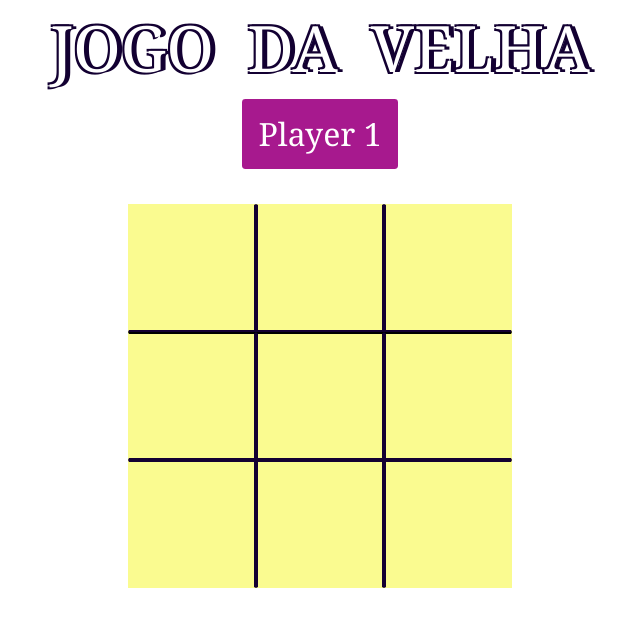
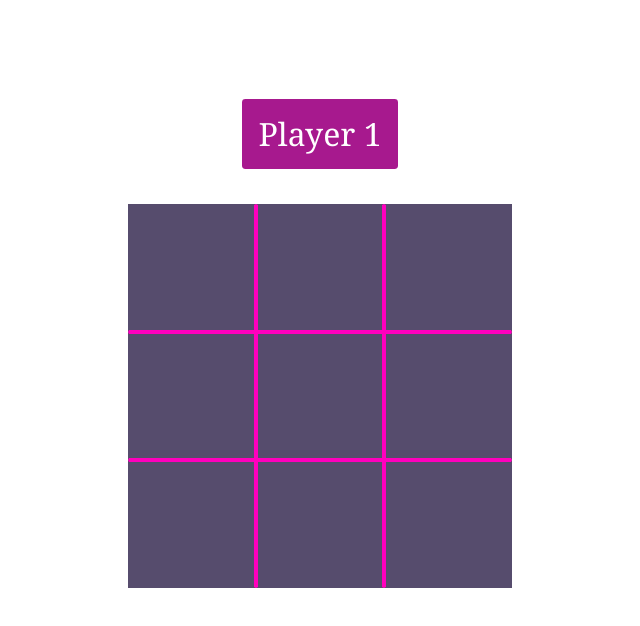
Before and after one commit to GDeusvid/jogo-da-velha, a plain HTML site: page index.html in a window 1280 px wide. Both pictures are taken after a click on the button "1 X COM.". Shown: the whole page, without its empty margins (320-960 px from the left). Drawn offline with nearby package versions, Linux system fonts and the light colour scheme.

Commit message:
Add files via upload

```diff
--- a/game.js
+++ b/game.js
@@ -23,22 +23,33 @@ function inicia1x1(){
     tipodeJogo = selectTipodeJogo[0];
     $("#1x1").hide();
     $("#1xcom").hide();
+    if (playerTime===0){
+        $("h2").html("Player 1");
+    }
 
-    $("h2").html("Player 1");
+
 
 
     $(".btnjogo").click( function(){
     if (playerTime===0){
+
+        if ($(this).text()==[]){
             $("h2").html("Player 2");
             $(this).html(letra[0]);
         verificaAcerto();
         playerTime = 1;
+        }
+
 
     } else{
+
+        if ($(this).text()==[]){
            $("h2").html("Player 1");
            $(this).html(letra[1]);
         verificaAcerto();
         playerTime =0;
+        }
+
     }
 });
 }
@@ -195,12 +206,18 @@ function inicia1xcom(){
     $("#1xcom").hide();
     $("h2").html("Player 1");
     $(".btnjogo").click( function(){
+        var cliqueVerdade=0;
         if (playerTime===0){
-            playerTime = 1;
+
             $("h2").html("Player COM.");
+            if ($(this).text() ==[]){
                 $(this).html(letra[0]);
             ondeClicou.push($(this).attr("id"));
-
+            cliqueVerdade=1;
+            playerTime = 1;
+            }
+            if (cliqueVerdade==1){
+                cliqueVerdade=0;
                 verificaAcerto();
             setTimeout(function() {
                 console.log("teste")
@@ -211,6 +228,14 @@ function inicia1xcom(){
                 }
                 round++;
             }, 700);
+            } else{
+                inicia1xcom();
+            }
+
+
+
+
+
 
         }
     });
--- a/index.html
+++ b/index.html
@@ -31,7 +31,7 @@
             <div class="row_again">
             <button class="btn btn-outline-warning" id="again1x1" style="--bs-btn-color: rgb(19, 0, 50);"> Jogar Novamente!</button>
             <button class="btn btn-outline-warning" id="again1xcom" style="--bs-btn-color: rgb(19, 0, 50);"> Jogar Novamente!</button>
-            <button class="btn btn-outline-warning" id="mudarmodo" style="--bs-btn-color: rgb(19, 0, 50);"> Mudar modo</button>
+            <button class="btn btn-outline-warning" id="mudarmodo" style="--bs-btn-color: rgb(19, 0, 50);"> Mudar Modo</button>
 
             </div>
          </div>
--- a/style.css
+++ b/style.css
@@ -51,7 +51,7 @@
                -2px -2px 0px rgb(19, 0, 50),
                -2px 2px 0px rgb(19, 0, 50),
                 2px -2px 0px rgb(19, 0, 50),
-                5px 0px 0px rgb(19, 0, 50);
+                px 0px 0px rgb(19, 0, 50);
 
 
 }
@@ -114,8 +114,8 @@ h2{
   }
 
 .btnjogo{
-    color: rgb(19, 0, 50);
-    background: rgba(248, 250, 98, .7);
+    color: rgb(253, 245, 0);
+    background: rgba(15, 0, 47, .7);
     border: 0.1px solid transparent;
 
     display: flex;
@@ -124,31 +124,31 @@ h2{
 }
 
 .linha1 .btnjogo{
-    border-bottom: 2px solid rgb(19, 0, 50);
+    border-bottom: 2px solid rgb(255, 0, 189);
 
 }
 .linha2 .btnjogo{
-    border-bottom: 2px solid rgb(19, 0, 50);
-    border-top: 2px solid black;
+    border-bottom: 2px solid rgb(255, 0, 189);
+    border-top: 2px solid rgb(255, 0, 189);
 
 }
 .linha3 .btnjogo{
-    border-top: 2px solid rgb(19, 0, 50);
+    border-top: 2px solid rgb(255, 0, 189);
 
 }
 
 .coluna1{
-    border-right: 2px solid rgb(19, 0, 50);
+    border-right: 2px solid rgb(255, 0, 189);
 
 
 }
 .coluna2 {
-    border-left: 2px solid rgb(19, 0, 50);
-    border-right: 2px solid rgb(19, 0, 50);
+    border-left: 2px solid rgb(255, 0, 189);
+    border-right: 2px solid rgb(255, 0, 189);
 
 }
 .coluna3 {
-    border-left: 2px solid rgb(19, 0, 50);
+    border-left: 2px solid rgb(255, 0, 189);
 
 }
 
```
Also changed, not shown: background3.png. Lines whose indentation alone changed are shown as unchanged.
